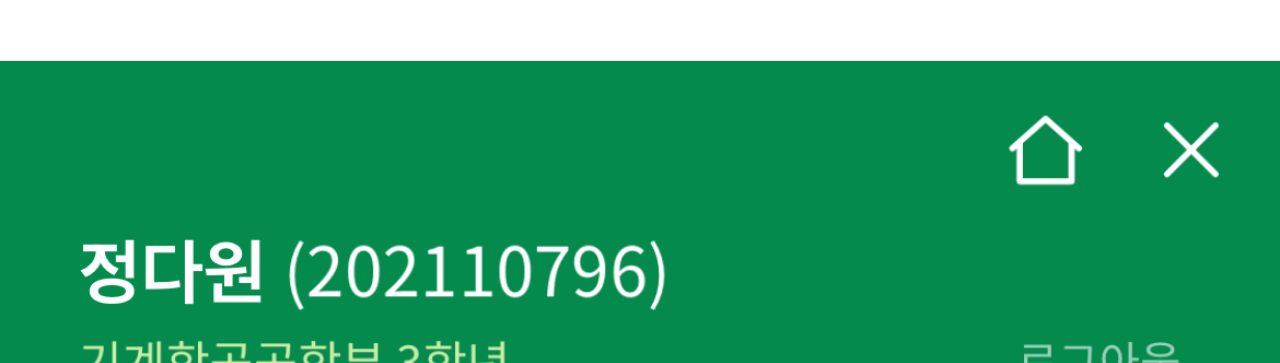
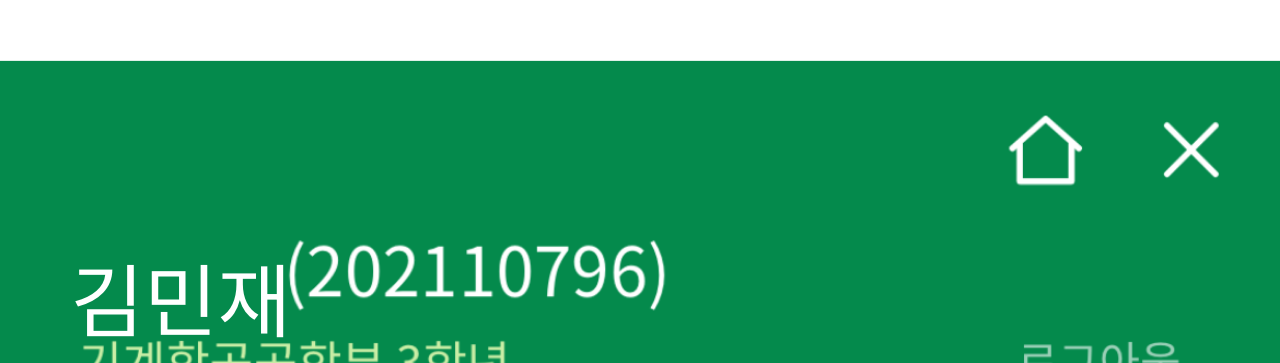
Before and after one commit to HYUN-SIUU/temp, a React (Create React App) app: page /page4 in a window 1280 px wide. Shown: the part 589-952 px from the top of the page. Built offline with nearby package versions, Linux system fonts and the light colour scheme.

Commit message:
김민재로 변경

```diff
--- a/src/pages/Page1.js
+++ b/src/pages/Page1.js
@@ -1,6 +1,7 @@
 import { useNavigate } from 'react-router-dom';
 import useScrollMemory from '../hooks/useScrollMemory';
 import img1 from '../img/img1.png';
+import img5 from "../img/img5.jpg";
 import '../App.css';
 
 function Page1() {
@@ -11,6 +12,11 @@ function Page1() {
     return (
     <div className="page">
         <img src={img1} alt="Page 1" className="full-image" />
+        <img
+            className='button'
+            src={img5} alt="img5"
+            style={{ top: '6.7%', right: '12.2%', width: '8%', height: '4%', borderRadius: "50%", objectFit: "cover"  }}
+        />
         <div
             className="button"
             style={{ top: '6.7%', right: '12.2%', width: '8%', height: '4%' }}
--- a/src/pages/Page2.js
+++ b/src/pages/Page2.js
@@ -1,6 +1,7 @@
 import { useNavigate } from 'react-router-dom';
 import useScrollMemory from '../hooks/useScrollMemory';
 import img2 from '../img/img2.png';
+import img5 from "../img/img5.jpg";
 import '../App.css';
 
 function Page2() {
@@ -16,6 +17,11 @@ function Page2() {
             style={{ top: '21.5%', right: '11.5%', width: '8%', height: '4%' }}
             onClick={() => navigate(-1)}
         />
+        <img
+            className='button'
+            src={img5} alt="img5"
+            style={{ top: '26.3%', right: '16.6%', width: '29.4%', height: '16%', borderRadius: "60px" }}
+        />
         <div
             className="button"
             style={{ top: '75%', left: '9%', width: '82%', height: '5%' }}
--- a/src/pages/Page3.js
+++ b/src/pages/Page3.js
@@ -21,6 +21,16 @@ function Page3() {
             style={{ top: '6.7%', right: '3%', width: '8%', height: '4%' }}
             onClick={() => navigate('/page4')}
         />
+        <div
+            className="button"
+            style={{ top: '24%', left: '27%', width: '15%', height: '3%', background: "#f8f8f8" }} // #048A4C #f8f8f8
+        />
+        <h3
+            className='button'
+            style={{ top: '22.2%', left: '28.8%', fontFamily: "Noto Sans KR", fontSize: "70px" }}
+        >
+            김민재
+        </h3>
     </div>
     );
 }
--- a/src/pages/Page4.js
+++ b/src/pages/Page4.js
@@ -26,6 +26,16 @@ function Page4() {
             style={{ top: '21.5%', left: '5%', width: '45%', height: '5%' }}
             onClick={() => navigate('/page3')}
         />
+        <div
+            className="button"
+            style={{ top: '10%', left: '6%', width: '15%', height: '5%', background: "#048A4C" }} // #048A4C #f8f8f8
+        />
+        <p
+            className='button'
+            style={{ top: '8.9%', left: '5.5%', color: "white", fontFamily: "Noto Sans KR", fontSize: "80px" }}
+        >
+            김민재
+        </p>
     </div>
     );
 }
```
Also changed, not shown: src/img/img5.jpg (added). Lines whose indentation alone changed are shown as unchanged.
